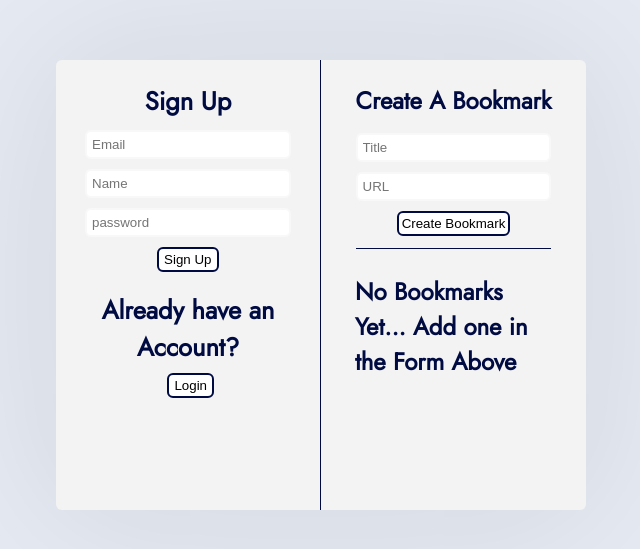
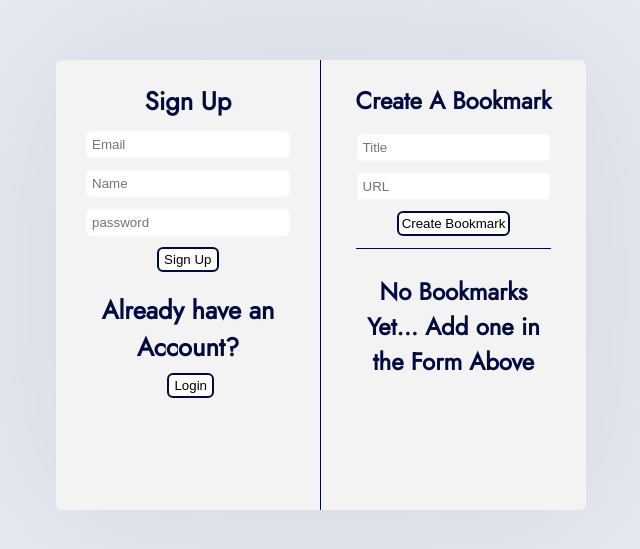
Before and after one commit to arthurmichaelw/bookmarks, a React (Create React App) app: page / in a window 1280 px wide. Shown: the part 115-664 px from the top of the page, without its empty margins (319-959 px from the left). Built offline with nearby package versions, Linux system fonts and the light colour scheme.

Commit message:
finalized styling

```diff
--- a/src/styles.css
+++ b/src/styles.css
@@ -237,3 +237,7 @@ a:hover {
     color: white;
     cursor: pointer;
 }
+
+#no-bookmark {
+    text-align: center;
+}
```
